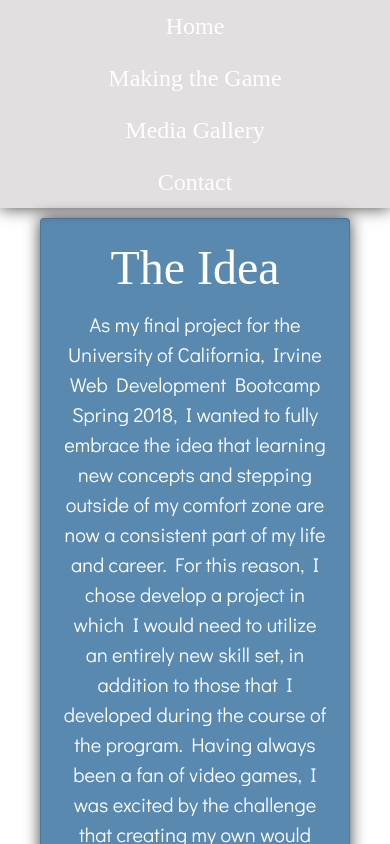
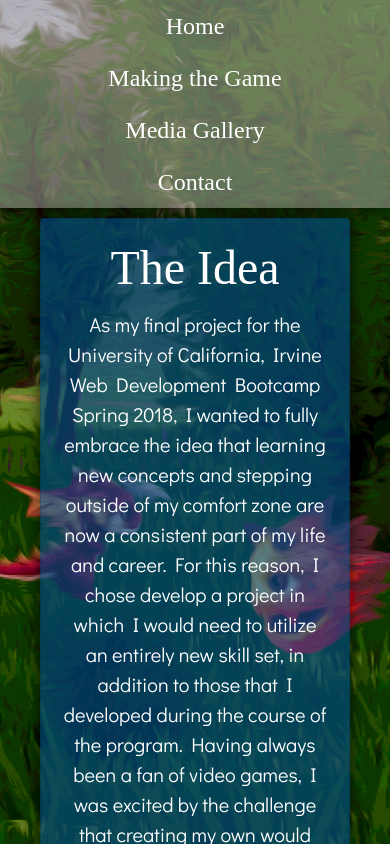
Before and after one commit to tricialeav/Crystal-Collector-Website-Files, a React (Create React App) app in the folder client/: page /MakingTheGame in a window 390 px wide. Shown: the top 844 px of the page. Built offline with nearby package versions, Linux system fonts and the light colour scheme; a web font is replaced by a local one.

Commit message:
second attempt to get mobile background image positioned

```diff
--- a/client/src/pages/MakingTheGame/MakingTheGame.css
+++ b/client/src/pages/MakingTheGame/MakingTheGame.css
@@ -9,6 +9,10 @@ body {
     left: 0;
     top: 0;
     z-index: -5;
+    -webkit-background-size: cover;
+    -moz-background-size: cover;
+    -o-background-size: cover;
+    background-size: cover;
 }
 
 .colorOnly,
```
